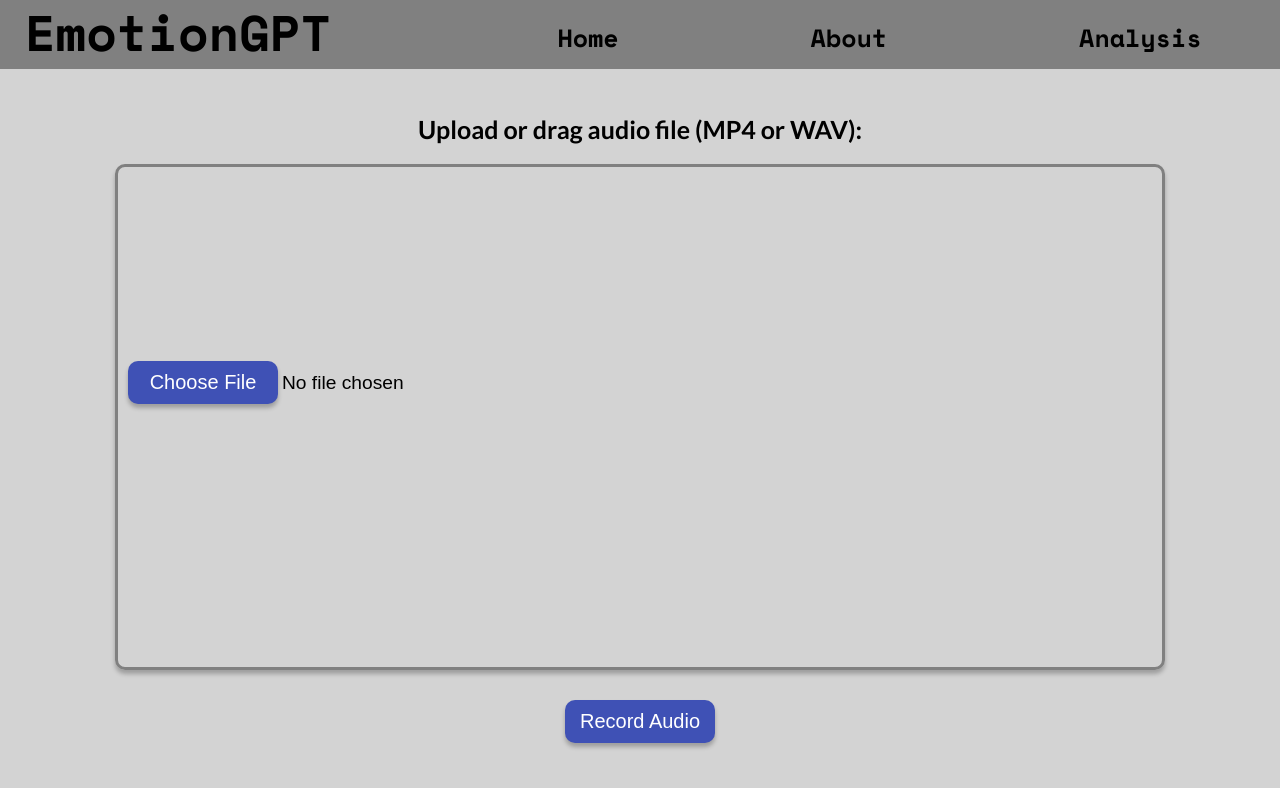
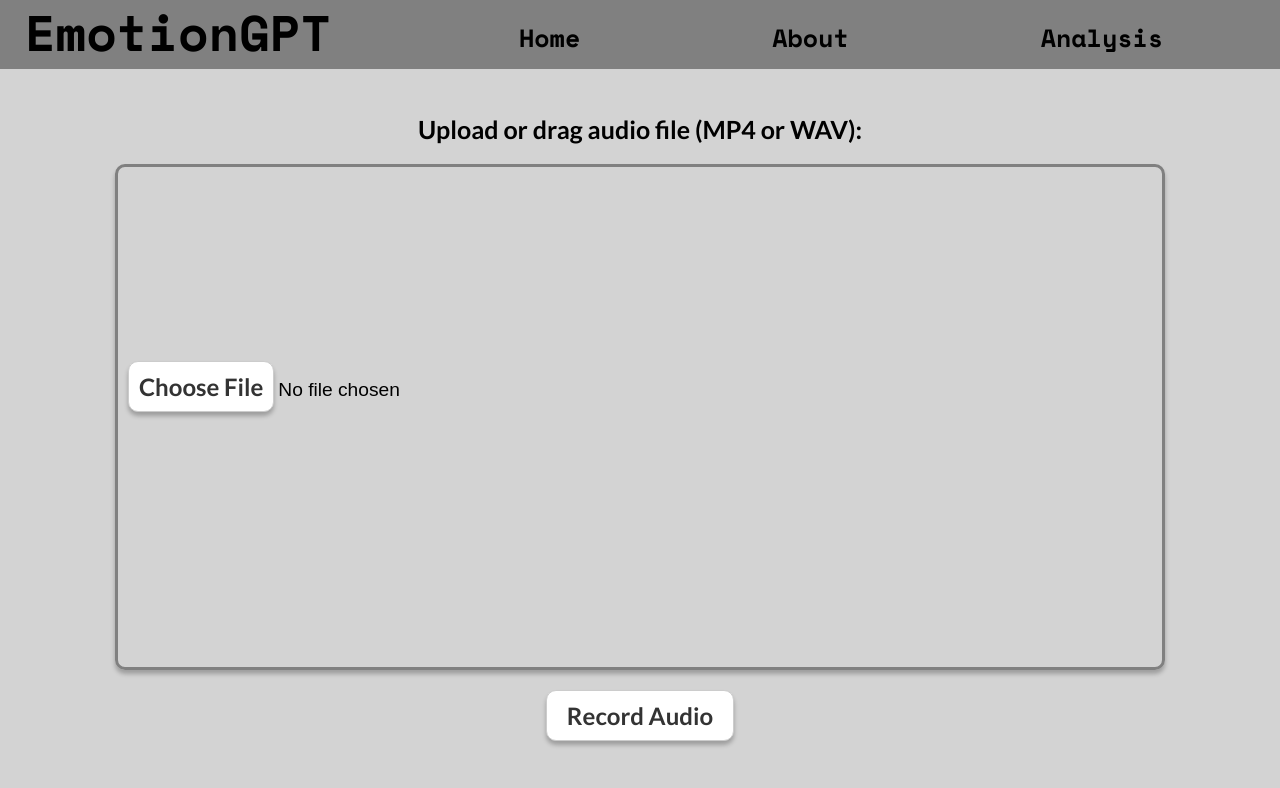
Before and after one commit to ibrahim7860/emotiongpt, a React (Create React App) app: page /analysis in a window 1280 px wide. Shown: the top 788 px of the page. Built offline with nearby package versions, Linux system fonts and the light colour scheme.

Commit message:
UI changes and update to pages

```diff
--- a/src/components/AboutPage.js
+++ b/src/components/AboutPage.js
@@ -5,11 +5,10 @@ function AboutPage() {
     return (
         <div className="container">
             <div style={{padding: '25px', fontSize: '20px',}}>
-                <h2 style={{paddingBottom: '75px'}}>Value Proposition: </h2>
-                <h2 style={{paddingBottom: '75px'}}>Features: </h2>
-                <h2 style={{paddingBottom: '75px'}}>Missions and Values: </h2>
-                <h2 style={{paddingBottom: '75px'}}>Team Members: </h2>
-                <h2>Contact Info: </h2>
+                <h2 style={{paddingBottom: '125px'}}>Value Proposition: </h2>
+                <h2 style={{paddingBottom: '125px'}}>Features: </h2>
+                <h2 style={{paddingBottom: '125px'}}>Missions and Values: </h2>
+                <h2>Team Members: </h2>
             </div>
         </div>
     );
--- a/src/components/AnalysisPage.css
+++ b/src/components/AnalysisPage.css
@@ -18,52 +18,55 @@
     margin-bottom: 20px;
 }
 .audio-file-input::-webkit-file-upload-button {
+    background-color: white;
+    border: 1px solid #ccc;
+    border-radius: 10px;
+    color: #333;
+    font-size: 1.25em;
+    font-family: Lato, sans-serif;
     padding: 10px;
-    background-color: #3f51b5;
-    color: white;
-    border: none;
-    width: 150px;
-    border-radius: 10px;
     box-shadow: 0 4px 4px rgba(0, 0, 0, 0.25);
     cursor: pointer;
-    font-size: 20px;
     transition: all 0.2s ease-in-out;
     margin-top: 18%;
 }
 .audio-file-input::-webkit-file-upload-button:hover {
-    background-color: black;
+    background-color: #666;
+    border-color: #666;
+    color: white;
 }
 .audio-file-input::-moz-file-upload-button {
+    background-color: white;
+    border: 1px solid #ccc;
+    border-radius: 10px;
+    color: #333;
+    font-size: 1.25em;
+    font-family: Lato, sans-serif;
     padding: 10px;
-    background-color: #3f51b5;
-    color: white;
-    border: none;
-    width: 150px;
-    border-radius: 10px;
     box-shadow: 0 4px 4px rgba(0, 0, 0, 0.25);
     cursor: pointer;
-    font-size: 20px;
     transition: all 0.2s ease-in-out;
     margin-top: 18%;
 }
 .audio-file-input::-moz-file-upload-button:hover{
-    background-color: black;
+    background-color: #666;
+    border-color: #666;
+    color: white;
 }
 .record-audio-button {
-    display: block;
-    margin: 10px auto;
-    padding: 10px;
-    background-color: #3f51b5;
-    color: white;
-    border: none;
+    background-color: white;
+    border: 1px solid #ccc;
     border-radius: 10px;
+    color: #333;
+    font-size: 1.5em;
+    font-family: Lato, sans-serif;
+    padding: 10px 20px;
     box-shadow: 0 4px 4px rgba(0, 0, 0, 0.25);
     cursor: pointer;
-    text-align: center;
-    width: 150px;
-    font-size: 20px;
     transition: all 0.2s ease-in-out;
 }
 .record-audio-button:hover {
-    background-color: black;
+    background-color: #666;
+    border-color: #666;
+    color: white;
 }
--- a/src/components/AnalysisPage.js
+++ b/src/components/AnalysisPage.js
@@ -23,16 +23,20 @@ function AnalysisPage() {
         e.preventDefault();
         setIsDragging(false);
         const file = e.dataTransfer.files[0];
-        // handle the dropped file here
+        handleFile(file)
     };
 
-    const handleFileInputChange = (event) => {
-        const file = event.target.files[0];
+    const handleFile = (file) => {
         if (file && (file.type === 'video/mp4' || file.type === 'audio/wav')) {
             setAudioFile(file);
         } else {
             setAudioFile(null);
         }
+    }
+
+    const handleFileInputChange = (event) => {
+        const file = event.target.files[0];
+        handleFile(file);
     };
 
     const handleRecordButtonClick = () => {
@@ -62,19 +66,6 @@ function AnalysisPage() {
                 />
                 <button className="record-audio-button" onClick={handleRecordButtonClick}>Record Audio</button>
             </div>
-            {/*<div className="audio-input-container">*/}
-            {/*    <label htmlFor="audio-file-input" style={{ margin: '45px 0 20px 0', fontSize: '25px' }}>*/}
-            {/*        Upload audio file (MP4 or WAV):*/}
-            {/*    </label>*/}
-            {/*    <input*/}
-            {/*        type="file"*/}
-            {/*        accept="video/mp4, audio/wav"*/}
-            {/*        onChange={handleFileInputChange}*/}
-            {/*        className="audio-file-input"*/}
-            {/*        id="audio-file-input"*/}
-            {/*    />*/}
-            {/*    <button className="record-audio-button" onClick={handleRecordButtonClick}>Record Audio</button>*/}
-            {/*</div>*/}
         </div>
     );
 }
--- a/src/components/NavigationBar.js
+++ b/src/components/NavigationBar.js
@@ -5,7 +5,7 @@ function NavigationBar() {
     return (
         <div>
             <div style={{height: '8vh', width: '100%', display: 'flex', alignItems: 'center', padding: '5px 15px 0 0', backgroundColor: 'gray', fontFamily: 'Space Mono, monospace'}}>
-                <h1 style={{margin: '0 13% 0 25px', fontSize: '50px', padding: '0 60px 10px 0'}}>EmotionGPT</h1>
+                <Link to="/" style={{color: '#000000', textDecoration: 'none', marginRight: '10%'}}><h1 style={{margin: '0 13% 0 25px', fontSize: '50px', padding: '0 60px 10px 0'}}>EmotionGPT</h1></Link>
                 <Link style={{fontSize: '25px', marginRight: '15%', color: '#000000', textDecoration: 'none'}} to="/">Home</Link>
                 <Link style={{fontSize: '25px', marginRight: '15%', color: '#000000', textDecoration: 'none'}} to="/about">About</Link>
                 <Link style={{fontSize: '25px', color: '#000000', textDecoration: 'none'}} to="/analysis">Analysis</Link>
```
